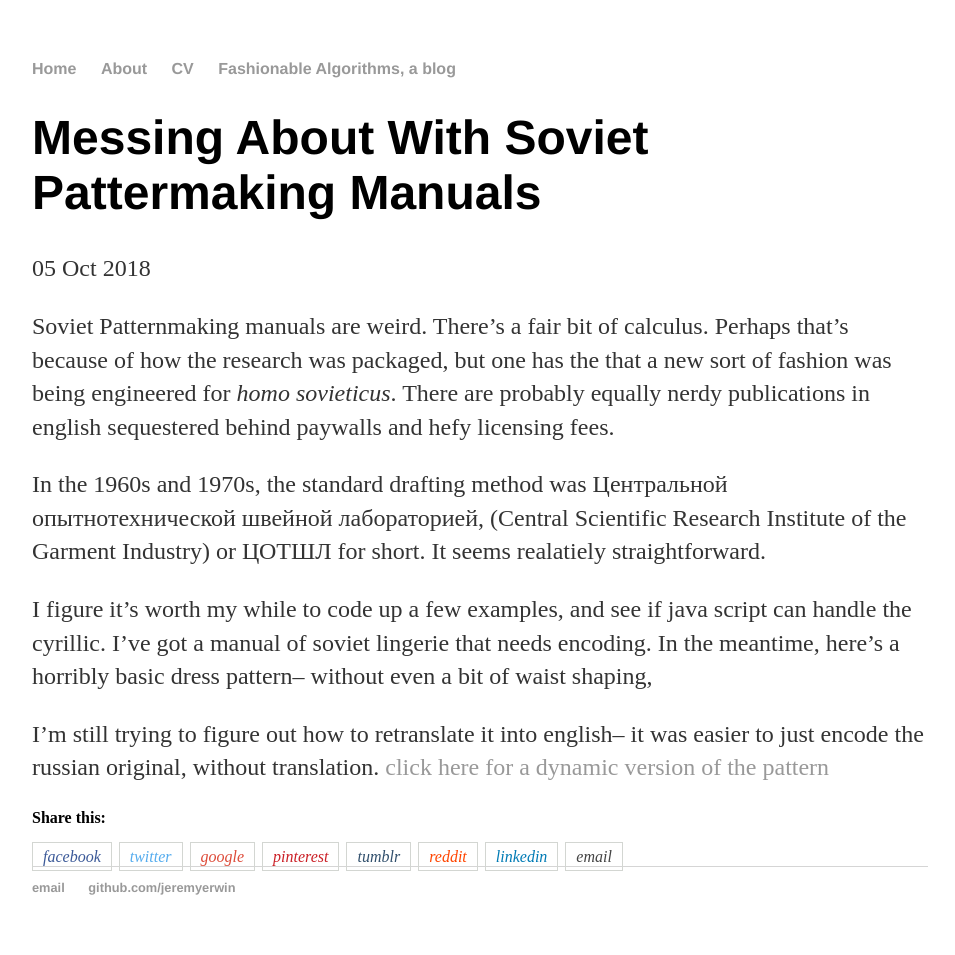
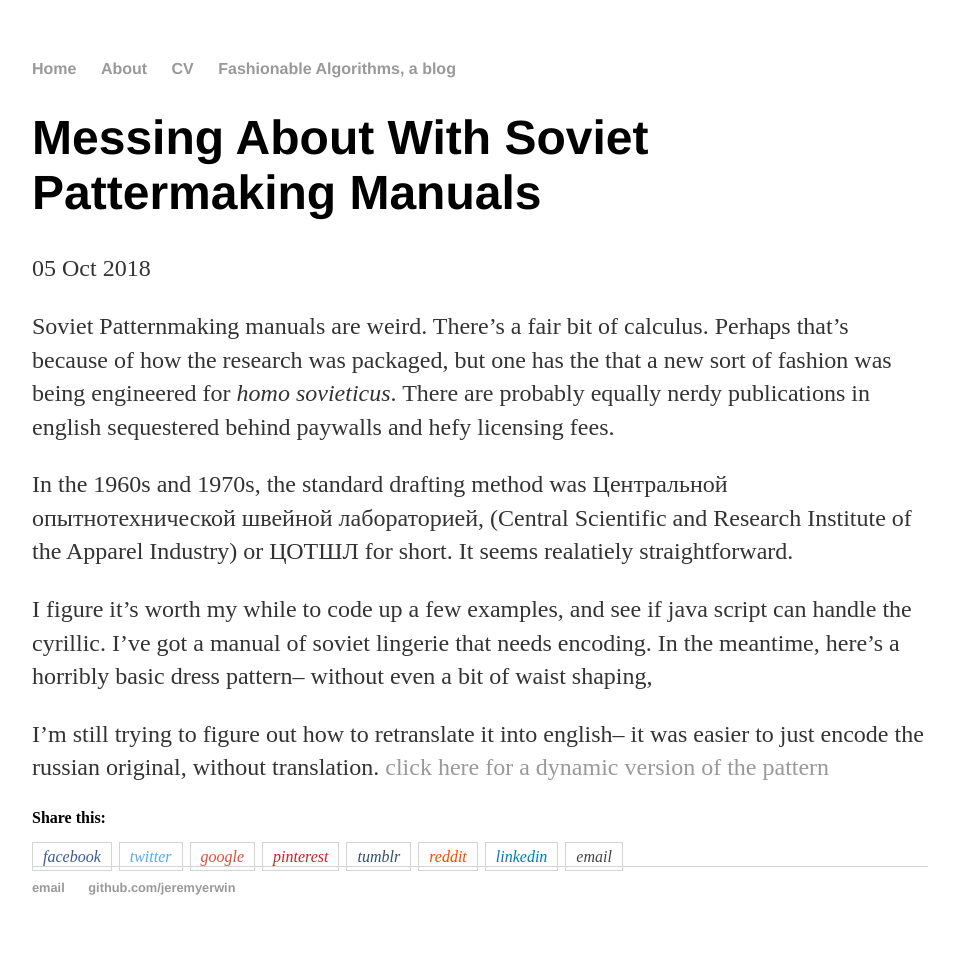
Before and after one commit to jeremyerwin/jeremyerwin.github.io, a Jekyll site: the page built from _posts/2018-10-05-messing-about-with-soviet-pattermaking-manuals.md, in a window 1280 px wide. Shown: the whole page, without its empty margins (160-1115 px from the left). Built offline with Jekyll 4.4.1, drawn with Linux system fonts in a browser that asks for light colours.

Commit message:
Update 2018-10-05-messing-about-with-soviet-pattermaking-manuals.md

```diff
--- a/_posts/2018-10-05-messing-about-with-soviet-pattermaking-manuals.md
+++ b/_posts/2018-10-05-messing-about-with-soviet-pattermaking-manuals.md
@@ -7,7 +7,7 @@
 but one has the that a new sort of fashion was being engineered for _homo sovieticus_. There are probably equally nerdy publications in
 english sequestered behind paywalls and hefy licensing fees.
 
-In the 1960s and 1970s, the standard drafting method was Центральной опытнотехнической швейной лабораторией, (Central Scientific Research Institute of the Garment Industry)
+In the 1960s and 1970s, the standard drafting method was Центральной опытнотехнической швейной лабораторией, (Central Scientific and Research Institute of the Apparel Industry)
 or ЦОТШЛ for short. It seems realatiely straightforward.
 
 I figure it's worth my while to code up a few examples, and see if java script can handle the cyrillic. I've got a manual of soviet lingerie that needs encoding. In the meantime, here's a horribly basic dress pattern-- without even a bit of waist shaping,
```
